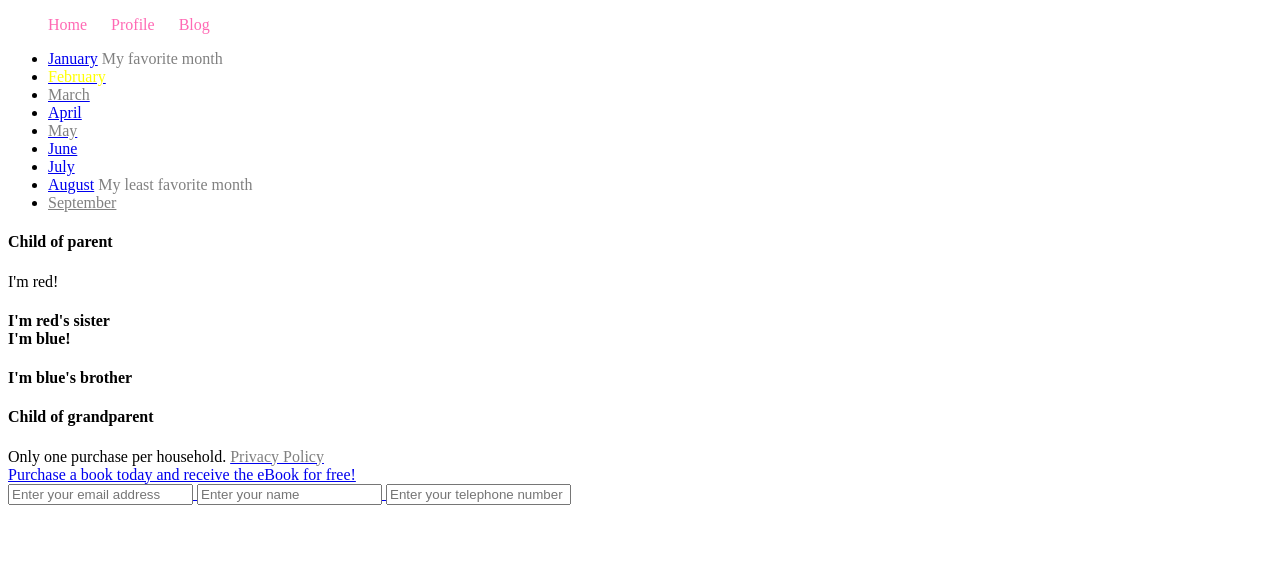
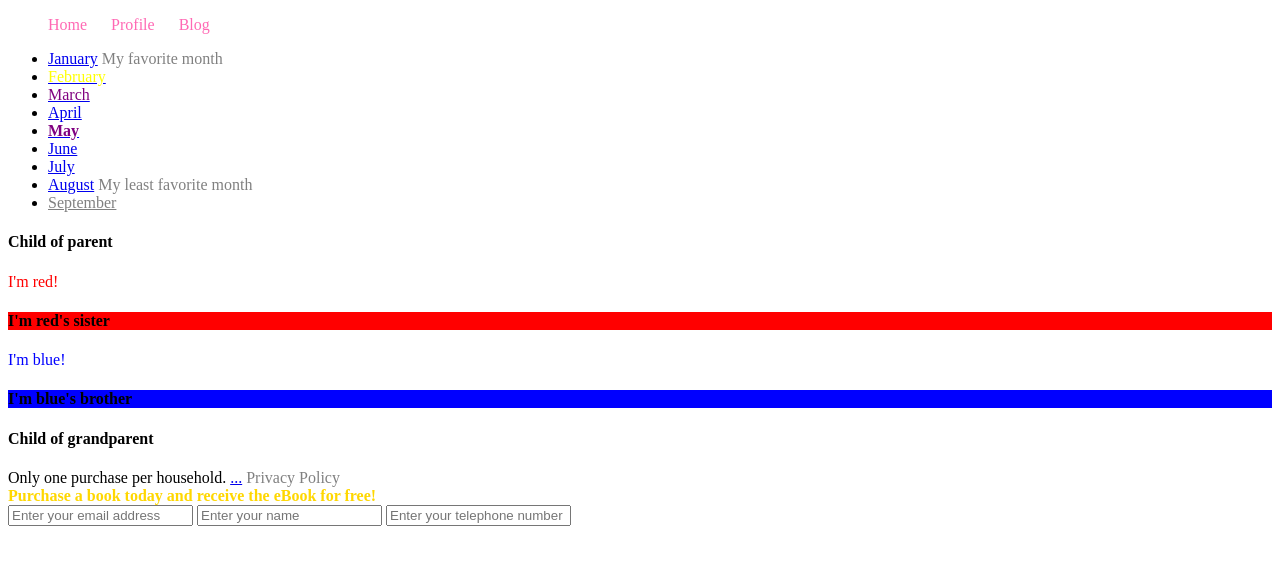
Before and after one commit to blairvansant/relationshipselectors, a plain HTML site: page index.html in a window 1280 px wide. Drawn offline with Linux system fonts and the light colour scheme.

Commit message:
added new colors

```diff
--- a/index.html
+++ b/index.html
@@ -1,7 +1,7 @@
   <!DOCTYPE html>
 <html>
 <head>
-  <title>first CSS exercise</title>
+  <title>1/5_CSS_ex</title>
   <link rel="stylesheet" type="text/css" href="selectors.css">
 </head>
 <body>
@@ -14,8 +14,7 @@
     </ul>
    </nav>
 </header>
-
-<article>
+<article/>
   <section>
     <div class="month-list">
       <ul>
@@ -60,27 +59,27 @@
     </div>
   </section>
 </article>
-
+<article>
   <section>
     <div class="grandparent">
       <div class="parent">
         <h4>Child of parent</h4>
         <div>
-        <div>I'm red!</div>
-        <h4>I'm red's sister
-        <div>I'm blue!</div>
-        <h4>I'm blue's brother</h4>
+          <div class ="red">I'm red!</div>
+          <h4 class ="sister">I'm red's sister</h4>
+          <div class ="blue">I'm blue!</div>
+          <h4 class ="brother">I'm blue's brother</h4>
         </div>
       </div>
       <h4>Child of grandparent</h4>
     </div>
   </section>
-
+</article>
 <footer class="padded">
 
   <div class="disclaimer">
     Only one purchase per household.
-    <a href="#">
+    <a href="#">...</a>
       <span class="footer-link">
         <span class="disabled">
           Privacy Policy
@@ -99,5 +98,6 @@
   </span>
 
 </footer>
+
 </body>
 </html>
--- a/selectors.css
+++ b/selectors.css
@@ -15,3 +15,28 @@ nav li {
 .active {
 	color: yellow;
 }
+
+.red {
+	color: red;
+}
+
+.blue {
+	color: blue;
+}
+
+.promo {
+	color: gold;
+	font-weight: bold;
+}
+
+a .disabled {
+	color: purple;
+}
+
+.brother {
+	background: blue;
+}
+
+.sister {
+	background: red;
+}
```
Lines whose indentation alone changed are shown as unchanged.
